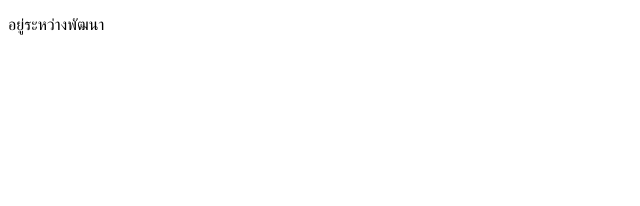
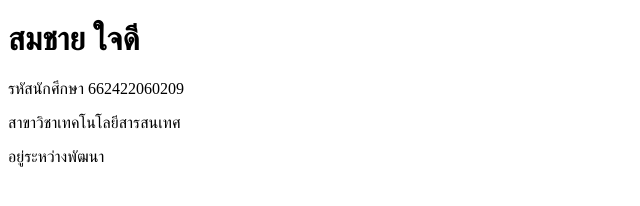
Before and after one commit to ReverseBuy/git-lab-662422060209, a plain HTML site: page index.html in a window 1280 px wide. Shown: the whole page, without its empty margins (0-640 px from the left). Drawn offline with Linux system fonts and the light colour scheme.

Commit message:
feat(header): เพิ่มส่วนหัวแสดงชื่อและรหัสนักศึกษา

```diff
--- a/index.html
+++ b/index.html
@@ -6,6 +6,11 @@
   <title>เว็บเพจอนาคต</title>
 </head>
 <body>
+  <header>
+    <h1>สมชาย ใจดี</h1>
+    <p>รหัสนักศึกษา 662422060209</p>
+    <p>สาขาวิชาเทคโนโลยีสารสนเทศ</p>
+  </header>
   <main>
     <p>อยู่ระหว่างพัฒนา</p>
   </main>
```
